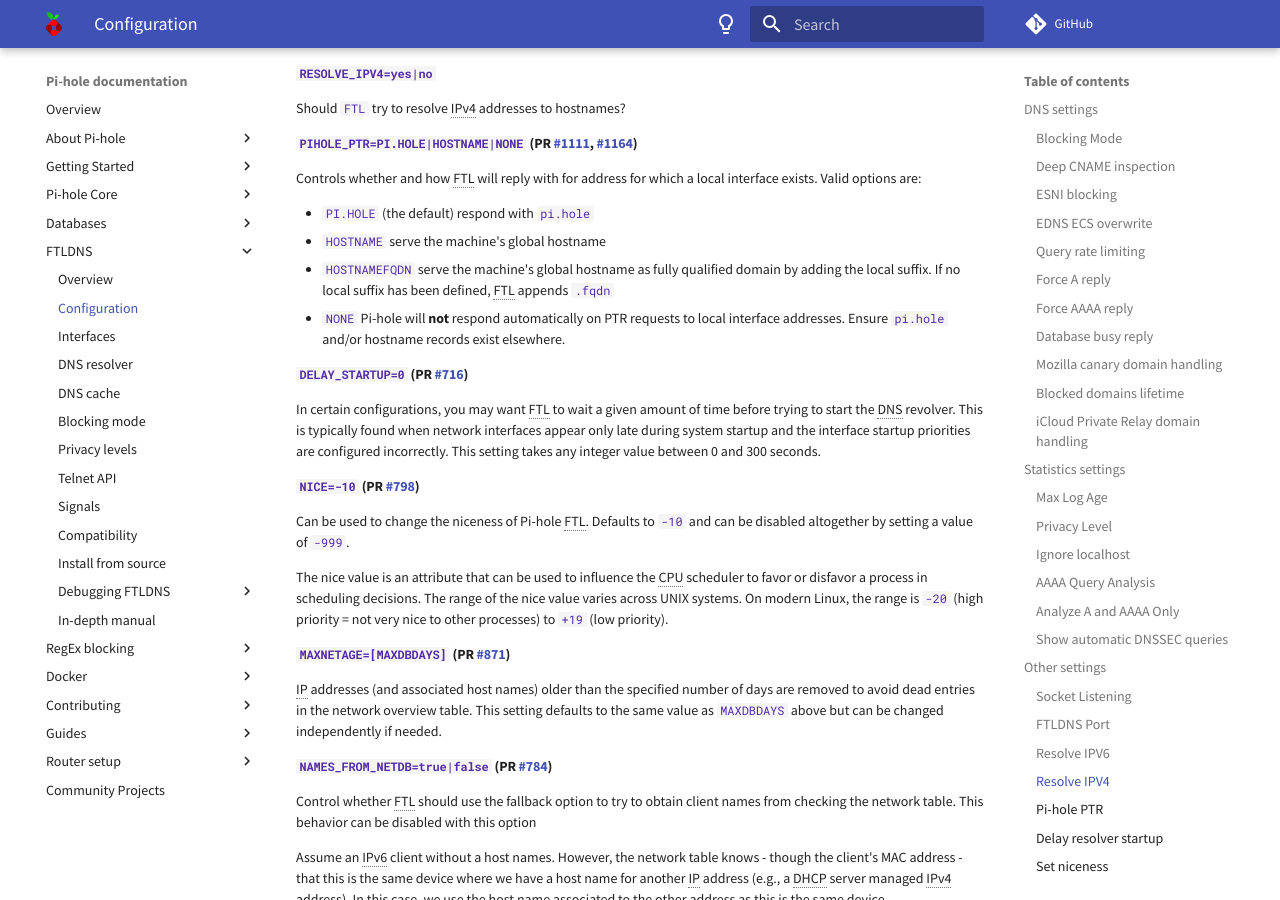
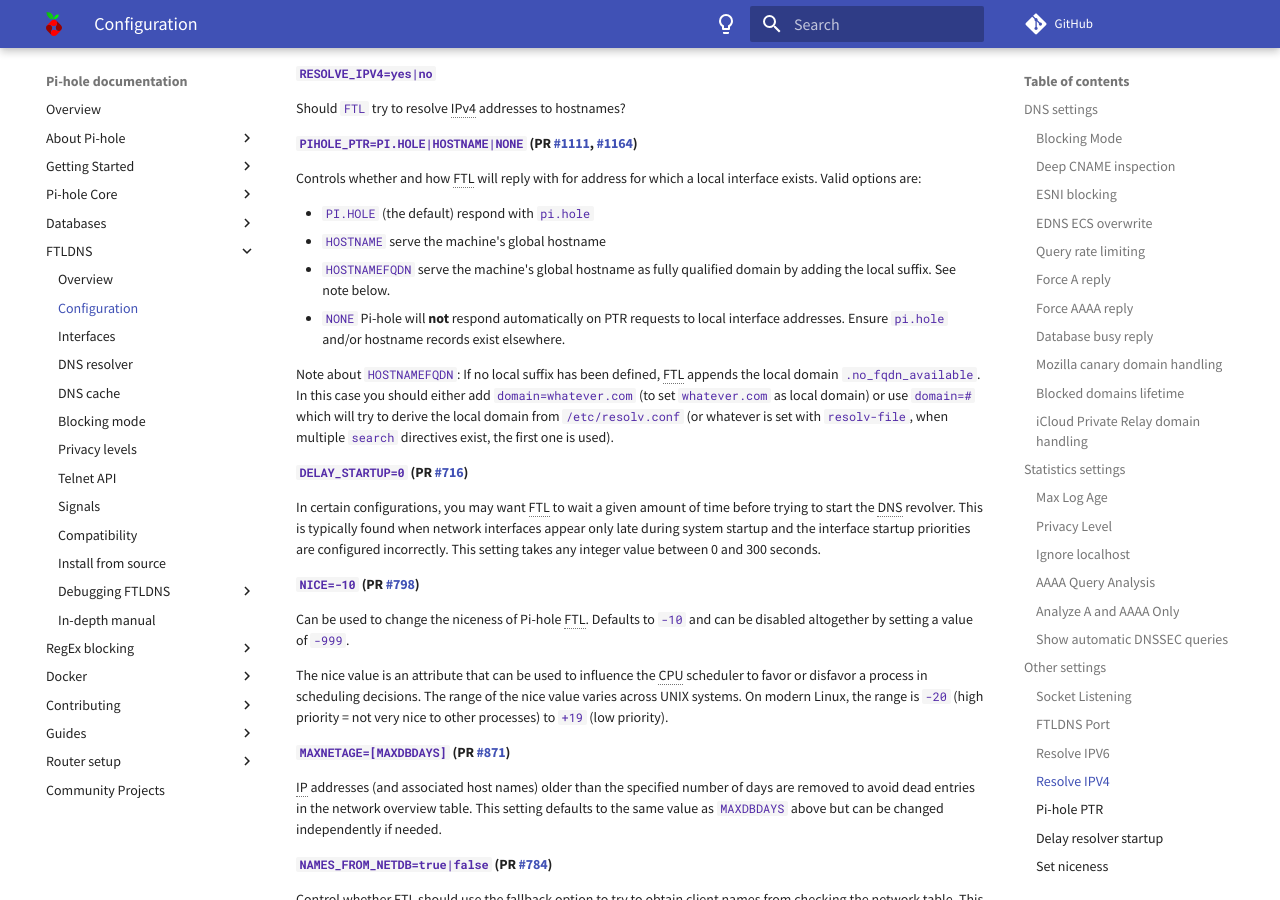
Before and after one commit to pi-hole/docs, an MkDocs documentation site: the page built from docs/ftldns/configfile.md, in a window 1280 px wide and 900 px high, scrolled down 3047 px. Built offline with MkDocs 1.6.1 and Material for MkDocs 9.7.7, drawn with Linux system fonts in a browser that asks for light colours; comment, search, counter and statistics services are not loaded.

Commit message:
Add note about why users see <hostname>.no_fqdn_available when no local suffix is defined.
Signed-off-by: DL6ER <dl6er@dl6er.de>

```diff
--- a/docs/ftldns/configfile.md
+++ b/docs/ftldns/configfile.md
@@ -142,8 +142,10 @@
 
 - `PI.HOLE` (the default) respond with `pi.hole`
 - `HOSTNAME` serve the machine's global hostname
-- `HOSTNAMEFQDN` serve the machine's global hostname as fully qualified domain by adding the local suffix. If no local suffix has been defined, FTL appends `.fqdn`
+- `HOSTNAMEFQDN` serve the machine's global hostname as fully qualified domain by adding the local suffix. See note below.
 - `NONE` Pi-hole will **not** respond automatically on PTR requests to local interface addresses. Ensure `pi.hole` and/or hostname records exist elsewhere.
+
+Note about `HOSTNAMEFQDN`: If no local suffix has been defined, FTL appends the local domain `.no_fqdn_available`. In this case you should either add `domain=whatever.com` (to set `whatever.com` as local domain) or use `domain=#` which will try to derive the local domain from `/etc/resolv.conf` (or whatever is set with `resolv-file`, when multiple `search` directives exist, the first one is used).
 
 #### `DELAY_STARTUP=0` (PR [#716](https://github.com/pi-hole/FTL/pull/716)) {#delay_startup data-toc-label='Delay resolver startup'}
 
```
